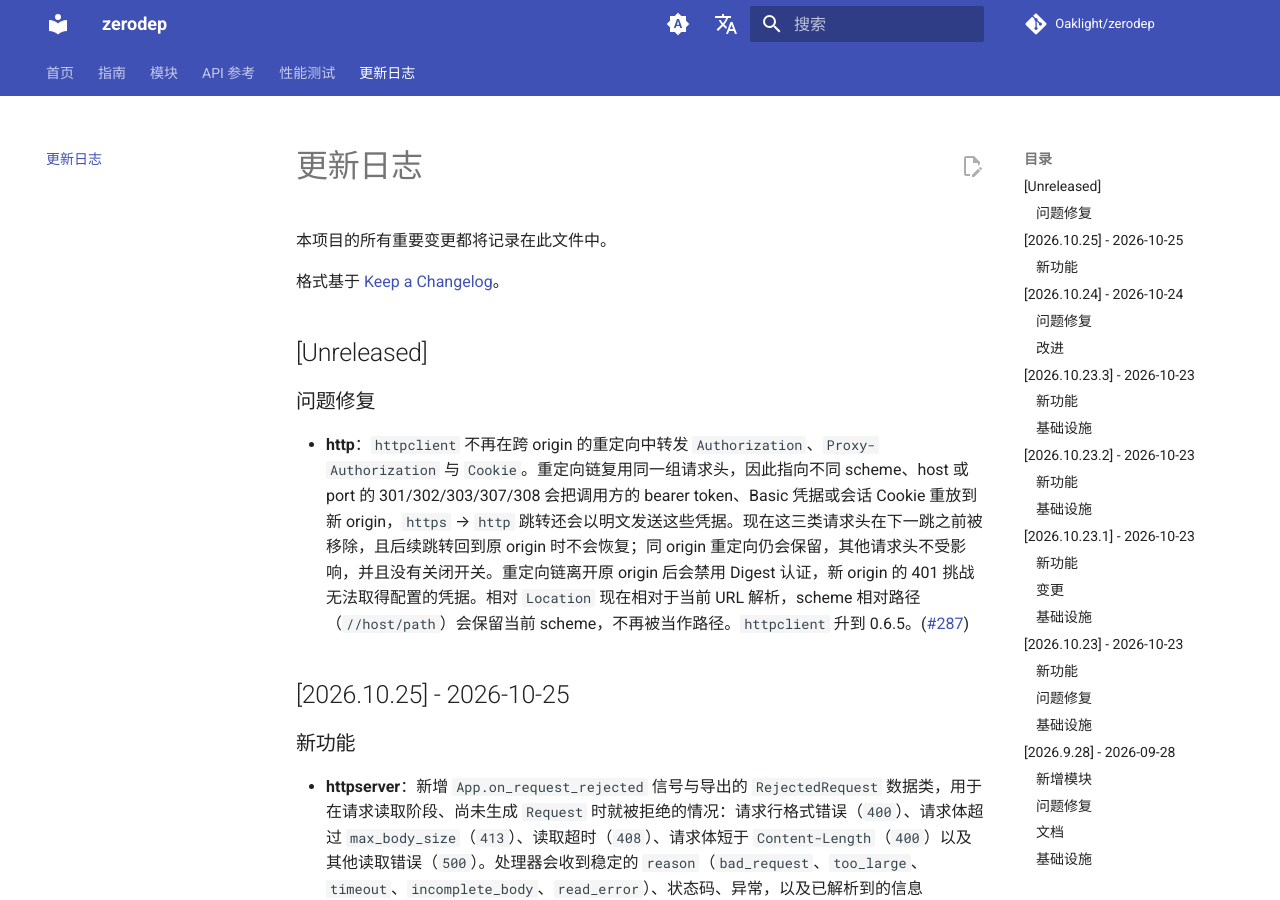
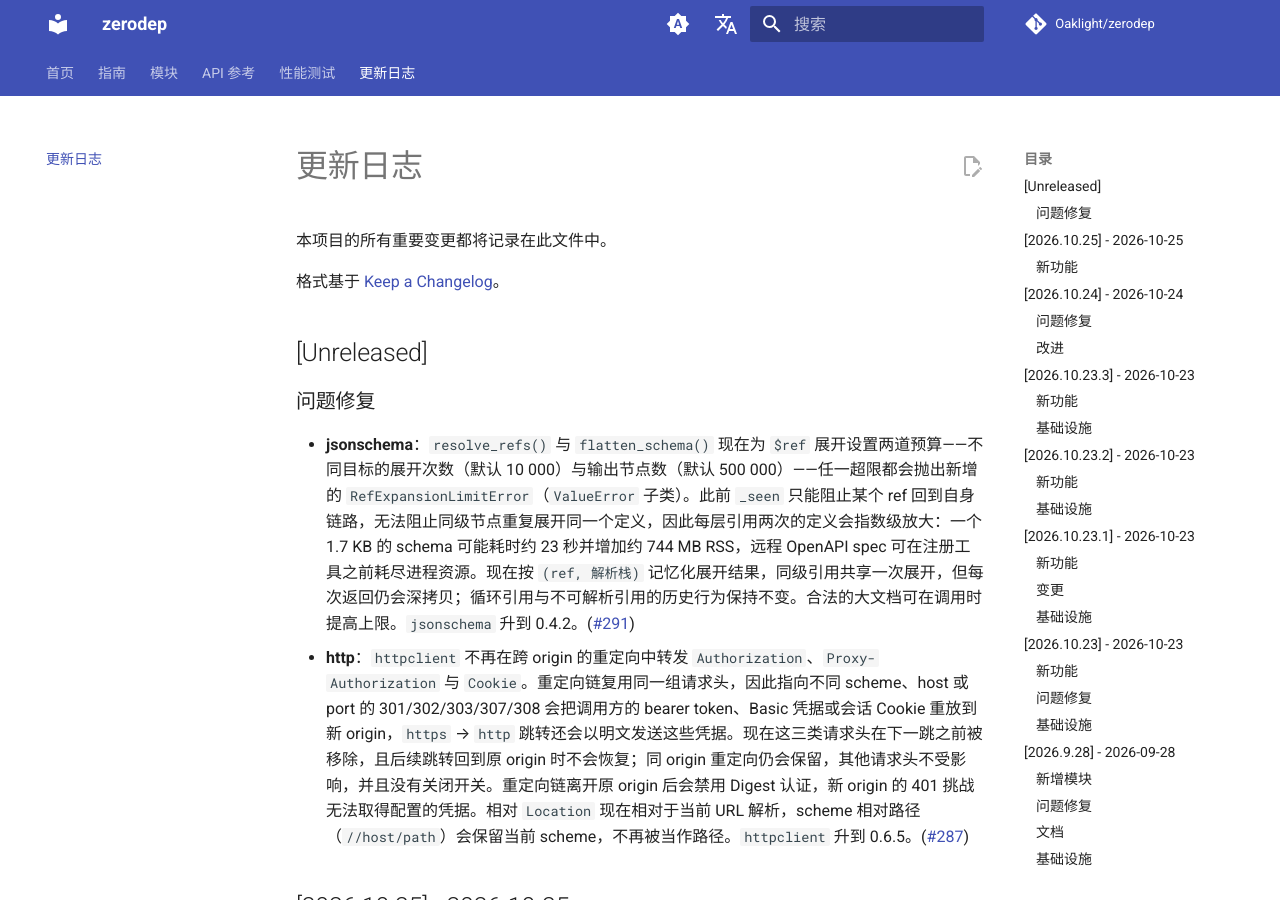
Before and after one commit to Oaklight/zerodep, an MkDocs documentation site: the page built from docs/changelog.md, in a window 1280 px wide and 900 px high. Built offline with MkDocs 1.6.1 and Material for MkDocs 9.7.7, drawn with Linux system fonts in a browser that asks for light colours; comment, search, counter and statistics services are not loaded.

Commit message:
docs(changelog): jsonschema ref expansion budget (#291)

```diff
--- a/docs/changelog.md
+++ b/docs/changelog.md
@@ -8,6 +8,7 @@
 
 ### 问题修复
 
+- **jsonschema**：`resolve_refs()` 与 `flatten_schema()` 现在为 `$ref` 展开设置两道预算——不同目标的展开次数（默认 10 000）与输出节点数（默认 500 000）——任一超限都会抛出新增的 `RefExpansionLimitError`（`ValueError` 子类）。此前 `_seen` 只能阻止某个 ref 回到自身链路，无法阻止同级节点重复展开同一个定义，因此每层引用两次的定义会指数级放大：一个 1.7 KB 的 schema 可能耗时约 23 秒并增加约 744 MB RSS，远程 OpenAPI spec 可在注册工具之前耗尽进程资源。现在按 `(ref, 解析栈)` 记忆化展开结果，同级引用共享一次展开，但每次返回仍会深拷贝；循环引用与不可解析引用的历史行为保持不变。合法的大文档可在调用时提高上限。`jsonschema` 升到 0.4.2。([#291](https://github.com/Oaklight/zerodep/issues/291))
 - **http**：`httpclient` 不再在跨 origin 的重定向中转发 `Authorization`、`Proxy-Authorization` 与 `Cookie`。重定向链复用同一组请求头，因此指向不同 scheme、host 或 port 的 301/302/303/307/308 会把调用方的 bearer token、Basic 凭据或会话 Cookie 重放到新 origin，`https` → `http` 跳转还会以明文发送这些凭据。现在这三类请求头在下一跳之前被移除，且后续跳转回到原 origin 时不会恢复；同 origin 重定向仍会保留，其他请求头不受影响，并且没有关闭开关。重定向链离开原 origin 后会禁用 Digest 认证，新 origin 的 401 挑战无法取得配置的凭据。相对 `Location` 现在相对于当前 URL 解析，scheme 相对路径（`//host/path`）会保留当前 scheme，不再被当作路径。`httpclient` 升到 0.6.5。([#287](https://github.com/Oaklight/zerodep/issues/287))
 
 ## [2026.10.25] - 2026-10-25
```
